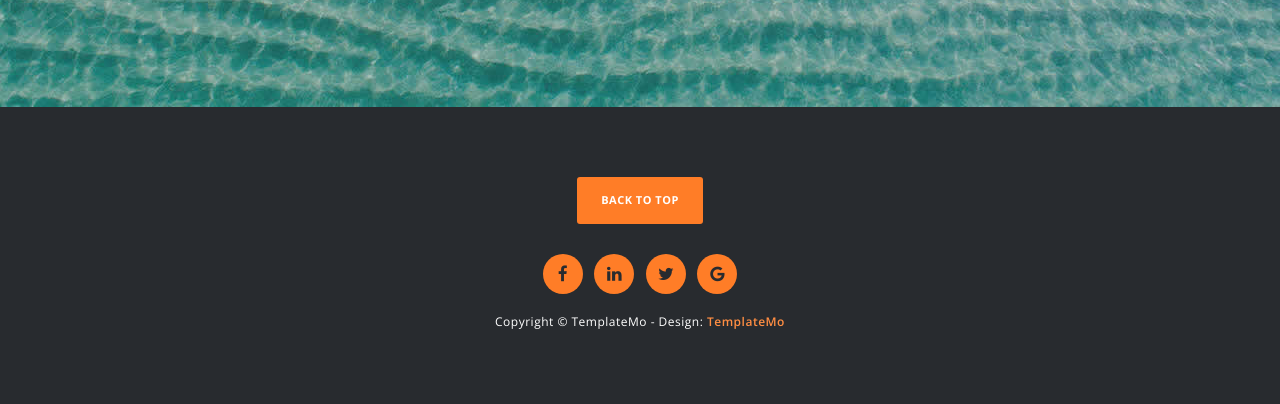
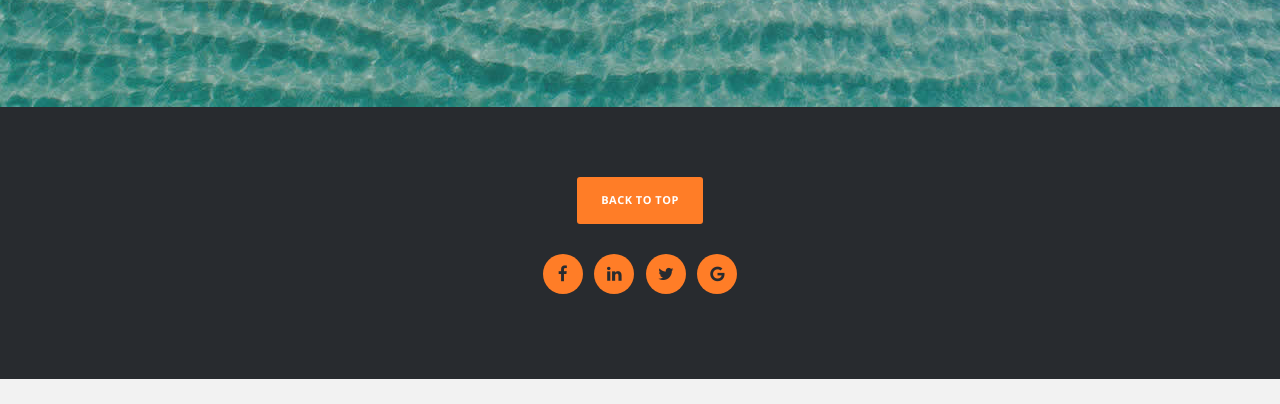
Before and after one commit to lchen7809/Static-Web-Travel-Magazine-, a plain HTML site: page index.html in a window 1280 px wide. Shown: the part 3893-4297 px from the top of the page. After the commit the page ends 4272 px from the top, so only its background shows below. Drawn offline with nearby package versions, Linux system fonts and the light colour scheme.

Commit message:
Update index.html

```diff
--- a/index.html
+++ b/index.html
@@ -260,9 +260,9 @@ https://templatemo.com/tm-526-vanilla
                         <li><a href="https://twitter.com" target="_blank"><i class="fa fa-twitter"></i></a></li>
                         <li><a href="https://google.com" target="_blank"><i class="fa fa-google"></i></a></li>
                     </ul>
-                    <p>Copyright &copy; TemplateMo
+                    <p>
 
-            		- Design: <a rel="nofollow noopener" href="https://templatemo.com"><em>TemplateMo</em></a></p>
+
                 </div>
             </div>
         </div>
```
